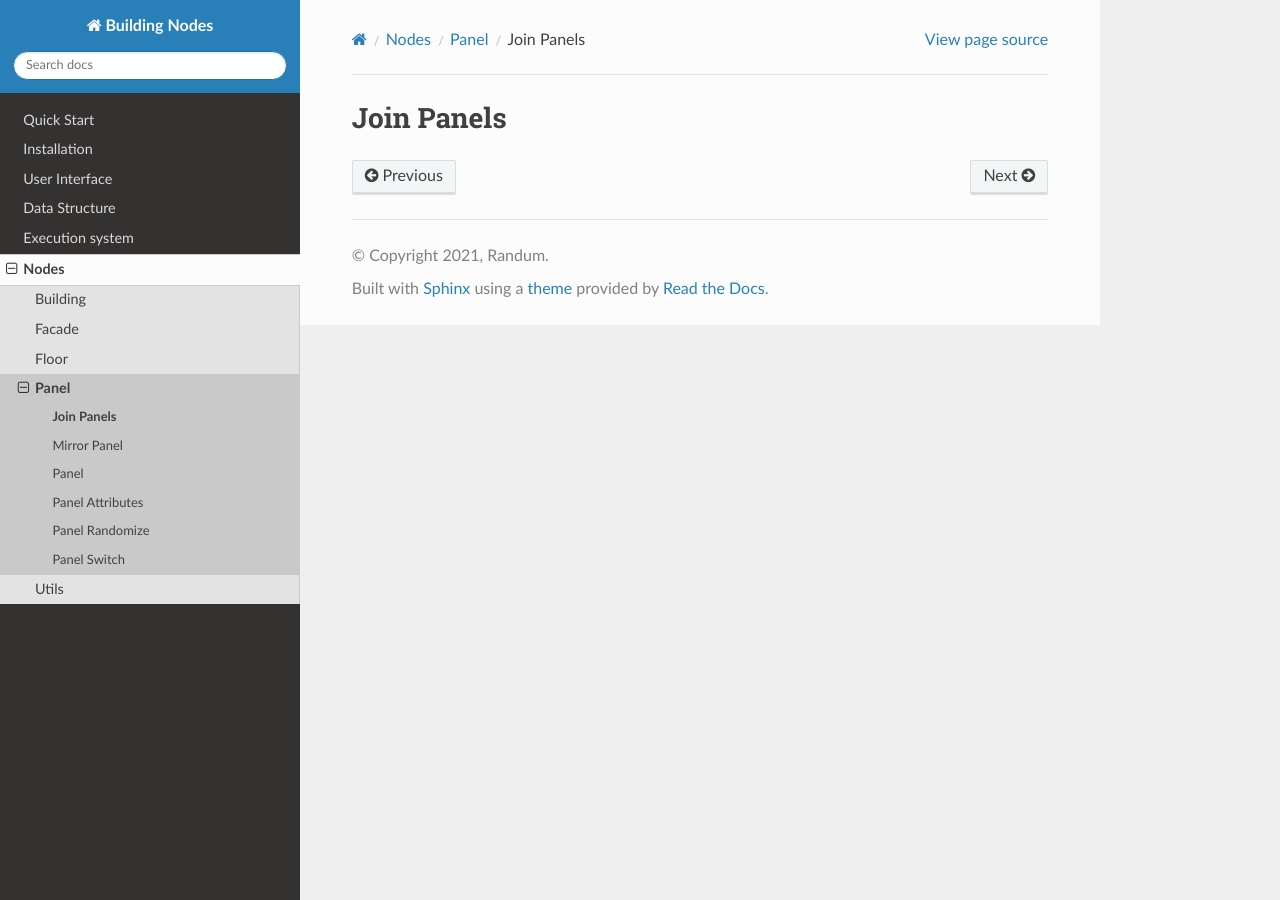
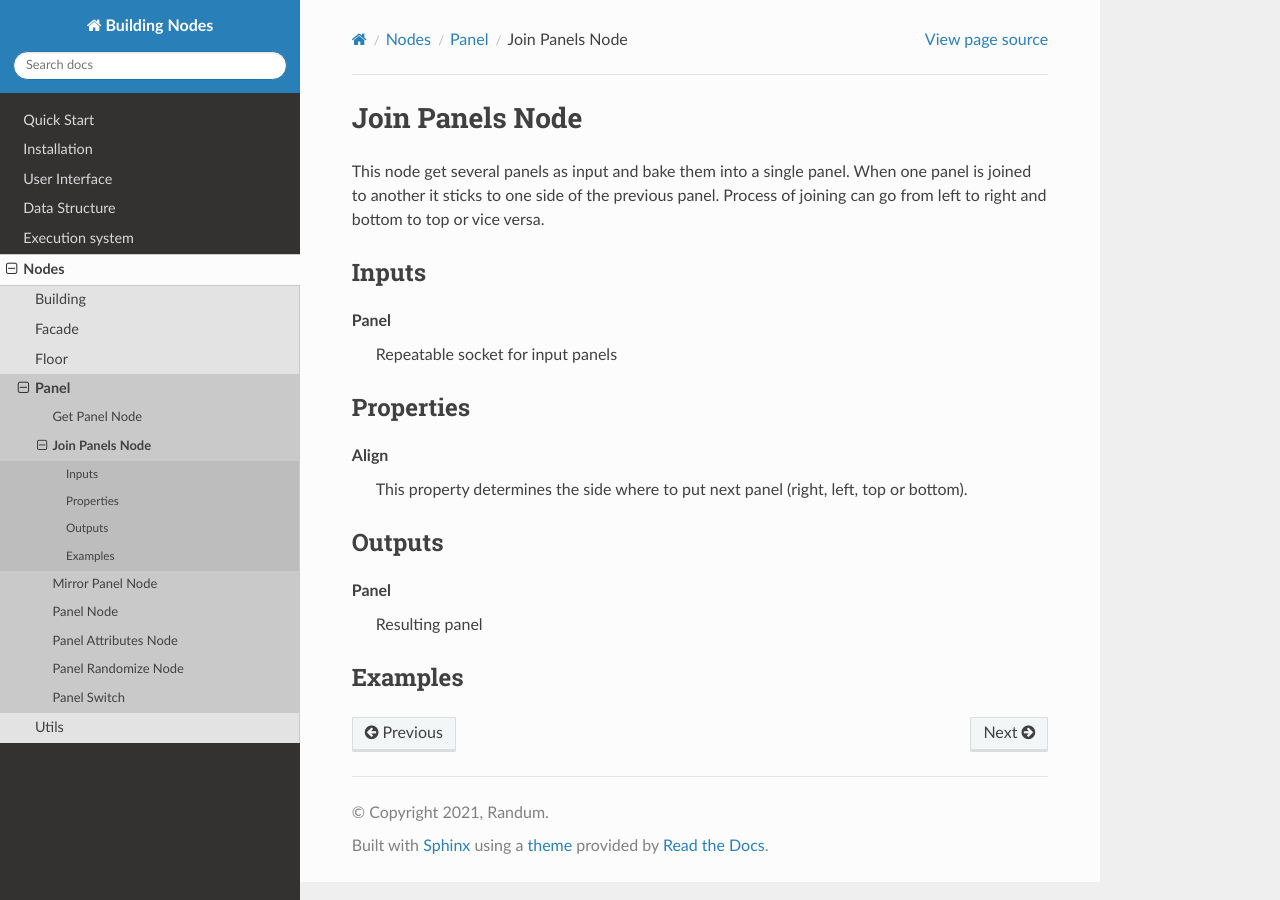
Before and after one commit to Durman/BuildingNodesDocs, a Sphinx documentation site: the page built from docs/nodes/panel/join_panels.rst, in a window 1280 px wide. Built offline with Sphinx 7.4.7 and the Read the Docs theme 2.0.0, drawn with Linux system fonts in a browser that asks for light colours.

Commit message:
initial content for Panel category

```diff
--- a/docs/data_structure.rst
+++ b/docs/data_structure.rst
@@ -17,6 +17,9 @@ Facade
 Floor
 -----
 
+
+.. _panels:
+
 Panel
 -----
 
--- a/docs/nodes/panel/join_panels.rst
+++ b/docs/nodes/panel/join_panels.rst
@@ -1,3 +1,29 @@
-===========
-Join Panels
-===========
+================
+Join Panels Node
+================
+
+This node get several panels as input and bake them into a single panel.
+When one panel is joined to another it sticks to one side of the previous panel.
+Process of joining can go from left to right and bottom to top or vice versa.
+
+Inputs
+------
+
+Panel
+  Repeatable socket for input panels
+
+Properties
+----------
+
+Align
+  This property determines the side where to put next panel (right, left, top or
+  bottom).
+
+Outputs
+-------
+
+Panel
+  Resulting panel
+
+Examples
+--------
```
Also changed, not shown: docs/nodes/panel/get_panel.rst (added, +40 -0 lines), docs/nodes/panel/mirror_panel.rst (+29 -3 lines), docs/nodes/panel/panel.rst (+28 -2 lines), docs/nodes/panel/panel_attributes.rst (+16 -3 lines), docs/nodes/panel/panel_randomize.rst (+27 -3 lines).
